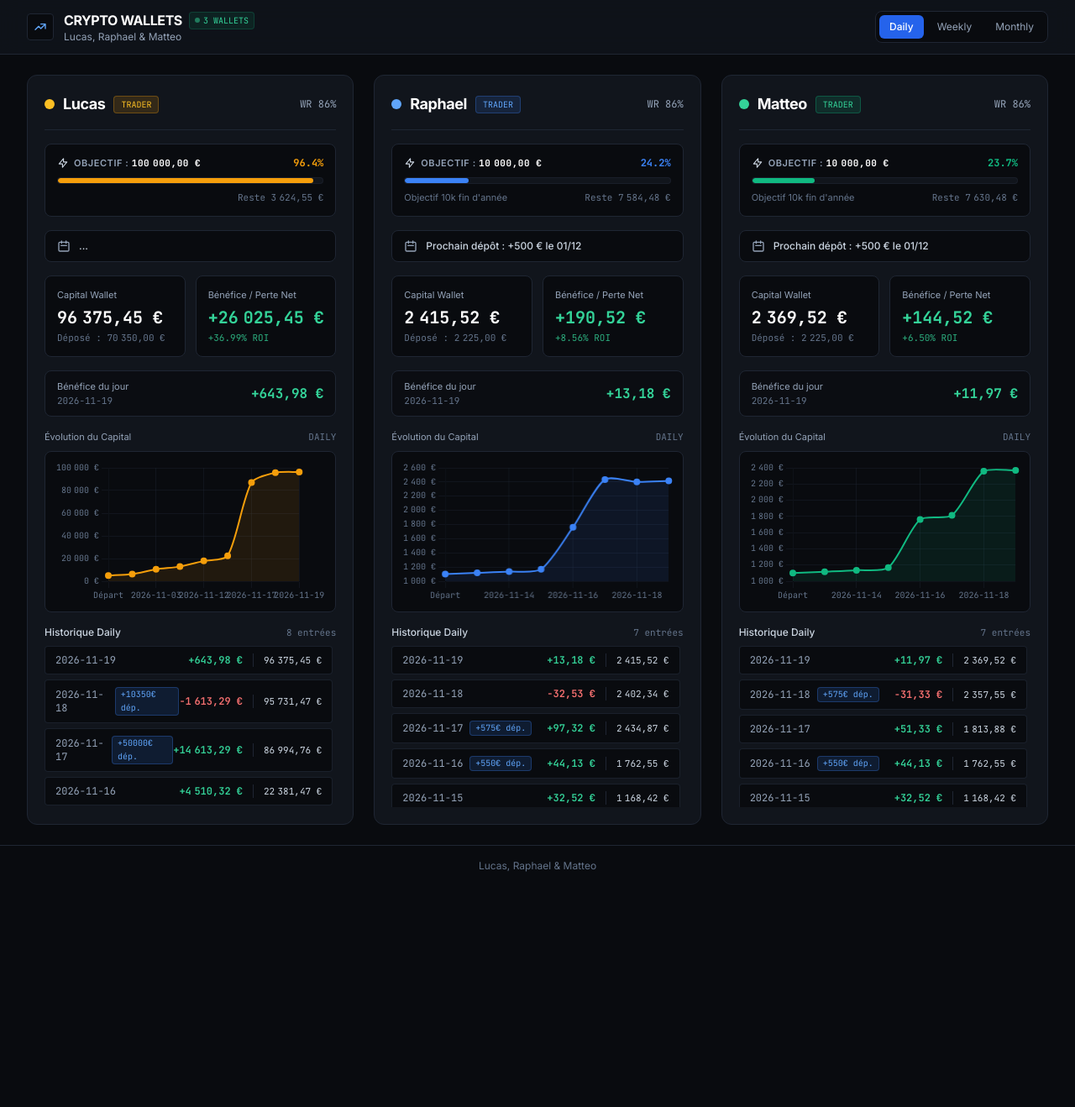
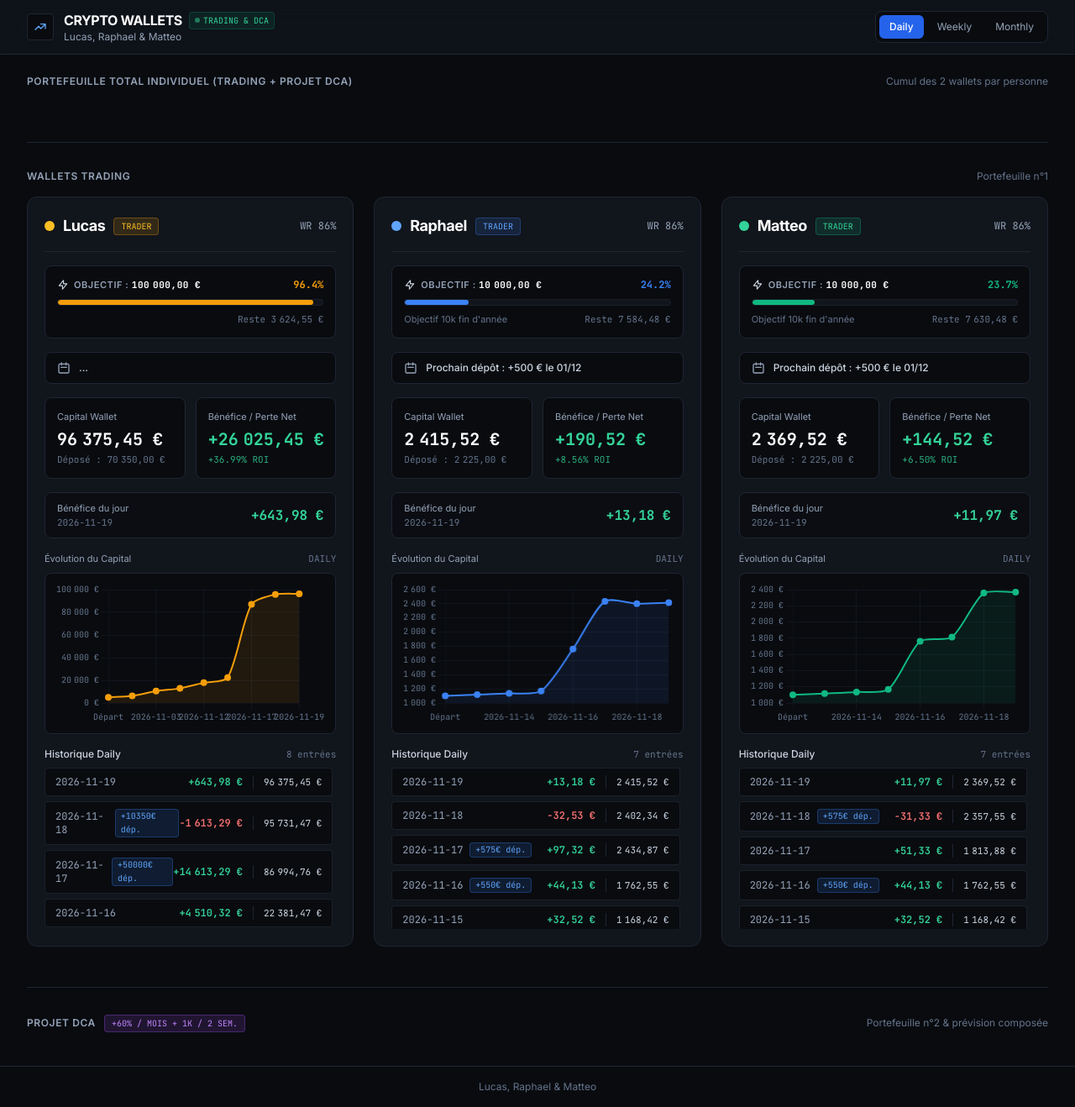
Before and after one commit to LucasCrypto91/ProjetBotCrypto, a plain HTML site: page index.html in a window 1280 px wide. Shown: the whole page at 84% size. Before the commit the page ends 1055 px from the top, so only its background shows below. Drawn offline with nearby package versions, Linux system fonts and the light colour scheme.

Commit message:
Update index.html

```diff
--- a/index.html
+++ b/index.html
@@ -59,7 +59,7 @@
                         <span class="font-bold tracking-tight text-white text-base">CRYPTO WALLETS</span>
                         <span class="text-[10px] font-mono uppercase px-1.5 py-0.5 rounded bg-emerald-500/10 text-emerald-400 border border-emerald-500/20 flex items-center gap-1">
                             <span class="w-1.5 h-1.5 rounded-full bg-emerald-400 animate-pulse"></span>
-                            3 WALLETS
+                            TRADING & DCA
                         </span>
                     </div>
                     <p class="text-xs text-slate-400 hidden sm:block">Lucas, Raphael & Matteo</p>
@@ -74,15 +74,55 @@
         </div>
     </header>
 
-    <main class="flex-1 max-w-7xl w-full mx-auto px-4 sm:px-6 lg:px-8 py-6">
-        <div id="wallets-container" class="grid grid-cols-1 lg:grid-cols-3 gap-6"></div>
+    <main class="flex-1 max-w-7xl w-full mx-auto px-4 sm:px-6 lg:px-8 py-6 space-y-12">
+        <!-- Section 0 : Portefeuille Total Individuel (Trading + Projet DCA) -->
+        <section>
+            <div class="flex items-center justify-between mb-4">
+                <h2 class="text-xs font-semibold uppercase tracking-wider text-slate-400">Portefeuille Total Individuel (Trading + Projet DCA)</h2>
+                <span class="text-xs text-slate-500">Cumul des 2 wallets par personne</span>
+            </div>
+            <div id="global-wallets-container" class="grid grid-cols-1 lg:grid-cols-3 gap-6"></div>
+        </section>
+
+        <!-- Section 1 : Wallets Trading -->
+        <section class="pt-8 border-t border-border">
+            <div class="flex items-center justify-between mb-4">
+                <h2 class="text-xs font-semibold uppercase tracking-wider text-slate-400">Wallets Trading</h2>
+                <span class="text-xs text-slate-500">Portefeuille n°1</span>
+            </div>
+            <div id="wallets-container" class="grid grid-cols-1 lg:grid-cols-3 gap-6"></div>
+        </section>
+
+        <!-- Section 2 : Projet DCA -->
+        <section class="pt-8 border-t border-border">
+            <div class="flex items-center justify-between mb-4">
+                <div class="flex items-center gap-2.5">
+                    <h2 class="text-xs font-semibold uppercase tracking-wider text-slate-400">Projet DCA</h2>
+                    <span class="text-[10px] font-mono px-2 py-0.5 rounded bg-purple-500/15 text-purple-400 border border-purple-500/30">
+                        +60% / MOIS + 1K / 2 SEM.
+                    </span>
+                </div>
+                <span class="text-xs text-slate-500">Portefeuille n°2 & prévision composée</span>
+            </div>
+            <div id="dca-container" class="grid grid-cols-1 lg:grid-cols-3 gap-6"></div>
+        </section>
     </main>
 
     <footer class="border-t border-border py-4 px-4 sm:px-6 text-center text-xs text-slate-500">
         Lucas, Raphael & Matteo
     </footer>
 
-    <script src="data.js"></script>
-    <script src="app.js"></script>
+    <!-- Anti-cache automatique -->
+    <script>
+        const ts = Date.now();
+        const s1 = document.createElement('script');
+        s1.src = 'data.js?v=' + ts;
+        s1.onload = () => {
+            const s2 = document.createElement('script');
+            s2.src = 'app.js?v=' + ts;
+            document.body.appendChild(s2);
+        };
+        document.body.appendChild(s1);
+    </script>
 </body>
 </html>
```
